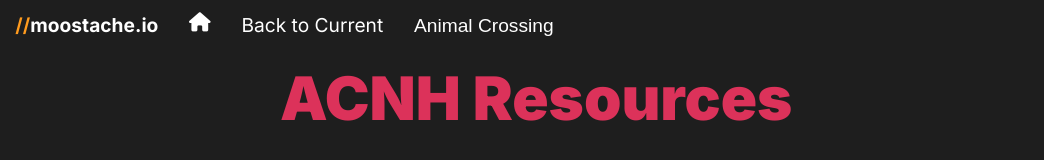
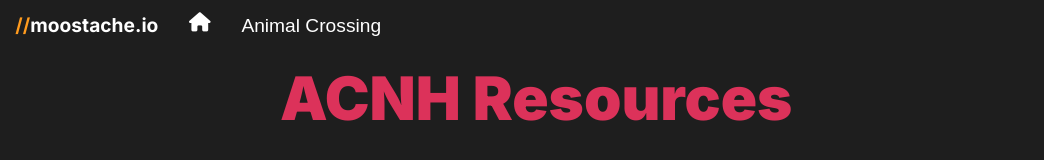
Before and after one commit to mrbradleylee/v1.moostache.io, a plain HTML site: page animal-crossing.html in a window 1280 px wide. Shown: the top 160 px of the page, without its empty margins (0-1044 px from the left). Drawn offline with Linux system fonts and the light colour scheme.

Commit message:
remove v2 link

```diff
--- a/animal-crossing.html
+++ b/animal-crossing.html
@@ -19,7 +19,6 @@
   <a href="/v1.moostache.io/" onclick="hamburger()"
     ><i class="fas fa-home"></i
   ></a>
-  <a href="/v1.moostache.io/" onclick="hamburger()">Back to Current</a>
   <div class="dropnavbar">
     <button class="dropnavbar-btn">Animal Crossing</button>
     <div class="dropnavbar-content">
```
Also changed, not shown: index.html (+0 -1 lines).
